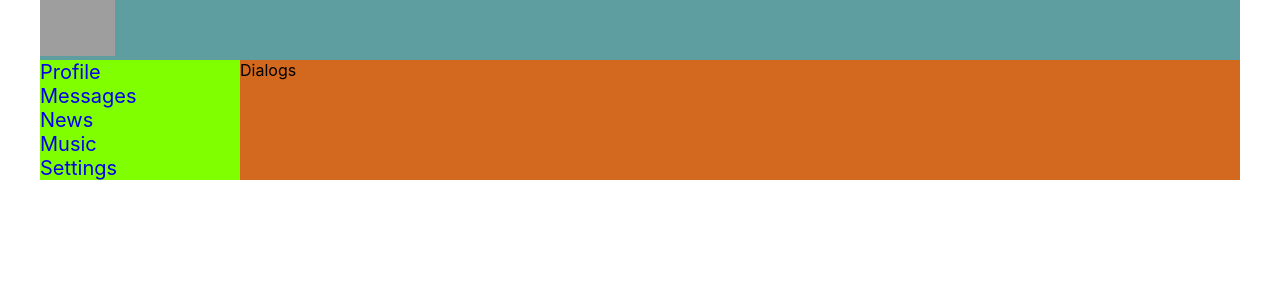
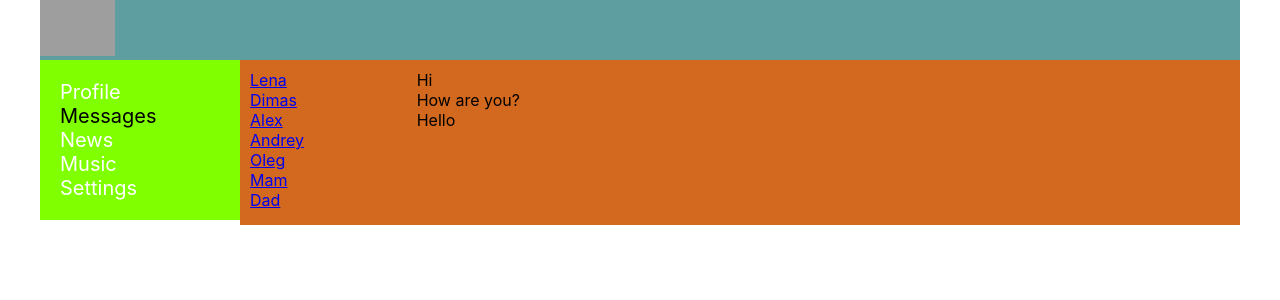
Before and after one commit to s-iklenko/projects-profile-react, a React (Create React App) app: page /dialogs in a window 1280 px wide. Shown: the top 300 px of the page. Built offline with nearby package versions, Linux system fonts and the light colour scheme; grey boxes are pictures that could not be loaded.

Commit message:
added dialogs

```diff
--- a/src/components/Dialogs/Dialogs.jsx
+++ b/src/components/Dialogs/Dialogs.jsx
@@ -1,10 +1,42 @@
 import React from 'react';
+import { NavLink } from 'react-router-dom';
 import x from './Dialogs.module.css';
+
+const DialogItem = (props) => {
+    let path = '/dialogs/' + props.id;
+
+    return (
+        <div className={`${x.dialog} ${x.active}`}>
+            <NavLink to={path}>{props.name}</NavLink>
+        </div>
+    )
+}
+
+const Message = (props) => {
+    return (
+        <div className={x.dialog}>{props.message}</div>
+    )
+}
 
 const Dialogs = (props) => {
     return (
-        <div>
-            Dialogs
+        <div className={x.dialogs}>
+            <div className={x.dialogsItems}>
+
+                <DialogItem name='Lena' id='1' />
+                <DialogItem name='Dimas' id='2' />
+                <DialogItem name='Alex' id='3' />
+                <DialogItem name='Andrey' id='4' />
+                <DialogItem name='Oleg' id='5' />
+                <DialogItem name='Mam' id='6' />
+                <DialogItem name='Dad' id='7' />
+
+            </div>
+            <div className={x.messages}>
+                <Message message='Hi' />
+                <Message message='How are you?' />
+                <Message message='Hello' />
+            </div>
         </div>
     )
 }
--- a/src/components/Dialogs/Dialogs.module.css
+++ b/src/components/Dialogs/Dialogs.module.css
@@ -0,0 +1,16 @@
+.dialogs{
+    display: grid;
+    grid-template-columns: 2fr 10fr;
+}
+
+.dialogsItems{
+    padding: 10px;
+}
+
+.dialogsItems .active{
+    color: gold;
+}
+
+.messages{
+    padding: 10px;
+}
--- a/src/components/Navbar/Navbar.jsx
+++ b/src/components/Navbar/Navbar.jsx
@@ -1,23 +1,24 @@
 import React from 'react';
+import { NavLink } from 'react-router-dom';
 import x from './Navbar.module.css';
 
 const Navbar = () => {
   return (
     <nav className={x.nav}>
       <div className={`${x.item} ${x.active}`}>
-        <a href='/profile'>Profile</a>
+        <NavLink to='/profile' activeClassName={x.active}>Profile</NavLink>
       </div>
       <div className={x.item}>
-        <a href='/dialogs'>Messages</a>
+        <NavLink to='/dialogs' activeClassName={x.active}>Messages</NavLink>
       </div>
       <div className={x.item}>
-        <a href='/news'>News</a>
+        <NavLink to='/news' activeClassName={x.active}>News</NavLink>
       </div>
       <div className={x.item}>
-        <a href='/music'>Music</a>
+        <NavLink to='/music' activeClassName={x.active}>Music</NavLink>
       </div>
       <div className={x.item}>
-        <a href='/settings'>Settings</a>
+        <NavLink to='/settings' activeClassName={x.active}>Settings</NavLink>
       </div>
     </nav>
   );
--- a/src/components/Navbar/Navbar.module.css
+++ b/src/components/Navbar/Navbar.module.css
@@ -1,16 +1,15 @@
 .nav {
    grid-area: n;
    background-color:chartreuse;
+   padding: 20px;
+   margin-bottom: 5px;
 }
 
-a{
+.item a{
+    font-size: 20px;
+    color: white;
     text-decoration: none;
 }
-
-.item{
-    font-size: 20px;
-    color: white;
+.item a.active{
+    color: black;
 }
-.active{
-    color: tomato;
-}
--- a/src/components/Profile/MyPosts/MyPosts.jsx
+++ b/src/components/Profile/MyPosts/MyPosts.jsx
@@ -4,10 +4,15 @@ import Post from "./Post/Post";
 
 const MyPosts = () => {
     return (
-        <div>
+        <div className={x.postsBlock}>
+            <h3>My posts</h3>
             <div>
-                <textarea></textarea>
-                <button>Add post</button>
+                <div>
+                    <textarea></textarea>
+                </div>
+                <div>
+                    <button>Add post</button>
+                </div>
             </div>
             <div className={x.posts}>
                 <Post message='Hi, how are you?' likesCount='15' />
--- a/src/components/Profile/MyPosts/MyPosts.module.css
+++ b/src/components/Profile/MyPosts/MyPosts.module.css
@@ -0,0 +1,7 @@
+.postsBlock{
+    padding: 10px;
+}
+
+.posts{
+    margin-top: 10px;
+}
--- a/src/components/Profile/Profile.jsx
+++ b/src/components/Profile/Profile.jsx
@@ -1,16 +1,12 @@
 import React from "react";
 import MyPosts from "./MyPosts/MyPosts";
 import x from './Profile.module.css';
+import ProfileInfo from "./ProfileInfo/ProfileInfo";
 
 const Profile = (props) => {
   return (
     <div>
-      <div>
-        <img src="https://p.bigstockphoto.com/GeFvQkBbSLaMdpKXF1Zv_bigstock-Aerial-View-Of-Blue-Lakes-And--227291596.jpg" />
-      </div>
-      <div className={x.avatar}>
-        <img src="https://avochka.ru/img/kartinka/1/enot_glass.jpg"></img>
-      </div>
+      <ProfileInfo />
       <MyPosts />
     </div>
   );
--- a/src/components/Profile/Profile.module.css
+++ b/src/components/Profile/Profile.module.css
@@ -1,3 +0,0 @@
-.avatar img{
-  width: 15%;
-}
--- /dev/null
+++ b/src/components/Profile/ProfileInfo/ProfileInfo.jsx
@@ -0,0 +1,17 @@
+import React from "react";
+import x from './ProfileInfo.module.css';
+
+const ProfileInfo = (props) => {
+    return (
+        <div>
+            <div>
+                <img src="https://p.bigstockphoto.com/GeFvQkBbSLaMdpKXF1Zv_bigstock-Aerial-View-Of-Blue-Lakes-And--227291596.jpg" />
+            </div>
+            <div className={x.descriptionBlock}>
+                <img src="https://avochka.ru/img/kartinka/1/enot_glass.jpg"></img>
+            </div>
+        </div>
+    )
+}
+
+export default ProfileInfo;
--- /dev/null
+++ b/src/components/Profile/ProfileInfo/ProfileInfo.module.css
@@ -0,0 +1,7 @@
+.descriptionBlock img{
+  width: 15%;
+}
+
+.descriptionBlock {
+  padding: 10px;
+}
```
